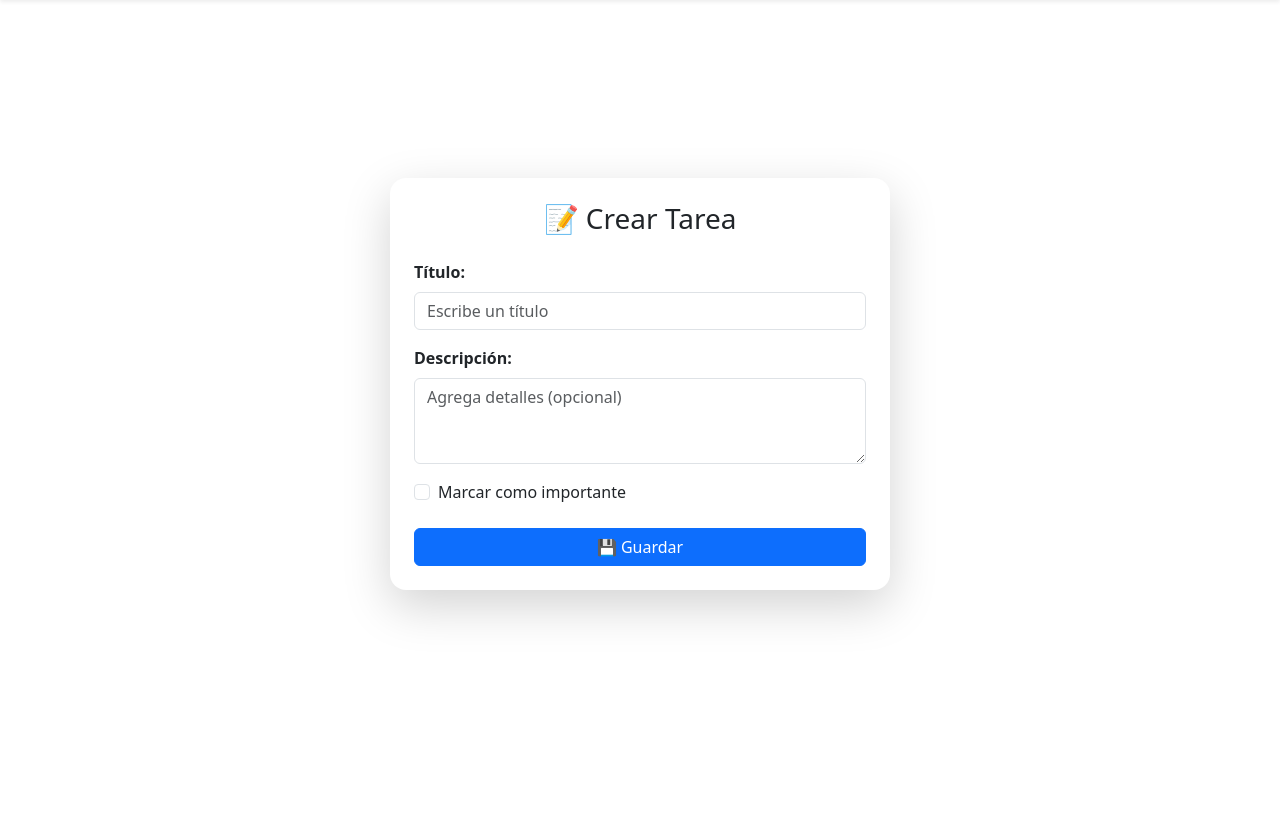
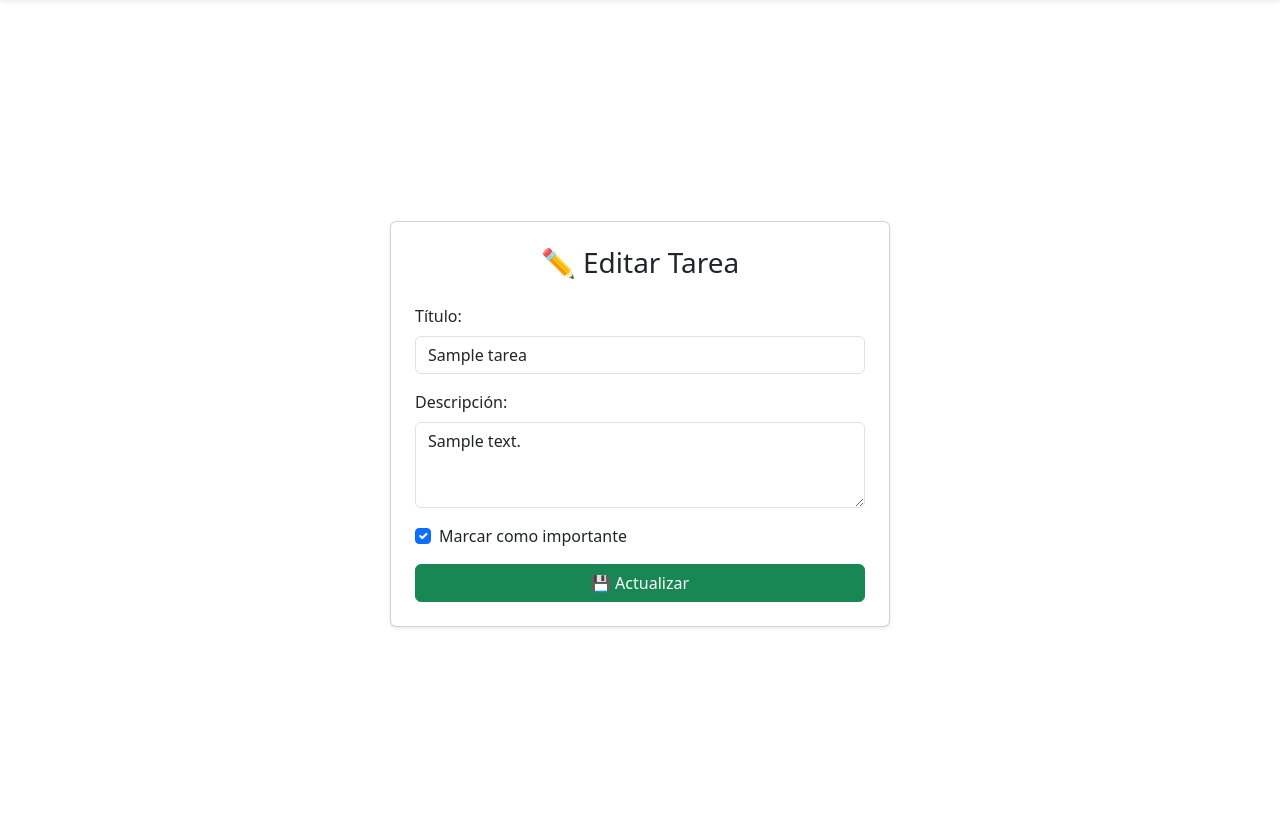
Before and after one commit to SamSudev/actividad_edwin, a Django app: page /tareas/1/editar/ in a window 1280 px wide. Shown: the part 56-880 px from the top of the page. Before the commit the page ends 675 px from the top, so only its background shows below. Run offline with Django 5.2, Linux system fonts and the light colour scheme; a user stored in the database is signed in; tables that the repository leaves empty hold one stand-in row (values such as "Sample post").

Commit message:
Mejoras en la UI , tareas y registro, correcion de los archivos HTML , se creo un archivo llamado editar_tarea

```diff
--- a/tareas/views.py
+++ b/tareas/views.py
@@ -74,7 +74,8 @@ def actualizar_tarea(request, pk):
             return redirect('tareas')
     else:
         form = TareaForm(instance=tarea)
-    return render(request, 'tareas/crear_tarea.html', {'form': form})
+
+    return render(request, 'tareas/editar_tarea.html', {'form': form, 'tarea': tarea})
 
 @login_required
 def eliminar_tarea(request, pk):
--- a/templates/tareas/detalles_tarea.html
+++ b/templates/tareas/detalles_tarea.html
@@ -40,12 +40,11 @@
         <li class="list-group-item">
           <strong>📅 Creada:</strong> {{ tarea.creada|date:"d/m/Y H:i" }}
         </li>
-        {% endif %}
       </ul>
 
       <!-- Botones -->
       <div class="d-flex justify-content-end gap-2">
-        <a href="{% url 'tareas' %}" class="btn btn-secondary">⬅Volver</a>
+        <a href="{% url 'tareas' %}" class="btn btn-secondary">Volver</a>
         <a href="{% url 'actualizar_tarea' tarea.pk %}" class="btn btn-primary">✏️ Editar</a>
         <form method="post" action="{% url 'toggle_completada' tarea.pk %}" style="display:inline">
           {% csrf_token %}
@@ -53,7 +52,7 @@
             {% if tarea.completada %}Desmarcar{% else %}Completar{% endif %}
           </button>
         </form>
-        <a href="{% url 'eliminar_tarea' tarea.pk %}" class="btn btn-danger">🗑️ Eliminar</a>
+        <a href="{% url 'eliminar_tarea' tarea.pk %}" class="btn btn-danger">Eliminar</a>
       </div>
 
     </div>
--- /dev/null
+++ b/templates/tareas/editar_tarea.html
@@ -0,0 +1,38 @@
+{% extends 'tareas/base.html' %}
+{% block title %}Editar Tarea{% endblock %}
+
+{% block content %}
+<div class="d-flex justify-content-center align-items-center vh-100">
+  <div class="card shadow-sm p-4" style="max-width: 500px; width: 100%;">
+    <h3 class="text-center mb-4">✏️ Editar Tarea</h3>
+
+    <form method="post">
+      {% csrf_token %}
+
+      <!-- Título -->
+      <div class="mb-3">
+        <label class="form-label">Título:</label>
+        <input type="text" name="titulo" class="form-control" value="{{ form.titulo.value }}" required>
+      </div>
+
+      <!-- Descripción -->
+      <div class="mb-3">
+        <label class="form-label">Descripción:</label>
+        <textarea name="descripcion" class="form-control" rows="3">{{ form.descripcion.value }}</textarea>
+      </div>
+
+      <!-- Importante -->
+      <div class="form-check mb-3">
+        <input type="checkbox" name="importante" class="form-check-input" id="importante"
+               {% if form.importante.value %}checked{% endif %}>
+        <label class="form-check-label" for="importante">Marcar como importante</label>
+      </div>
+
+      <!-- Botón -->
+      <div class="d-grid">
+        <button type="submit" class="btn btn-success">💾 Actualizar</button>
+      </div>
+    </form>
+  </div>
+</div>
+{% endblock %}
```
